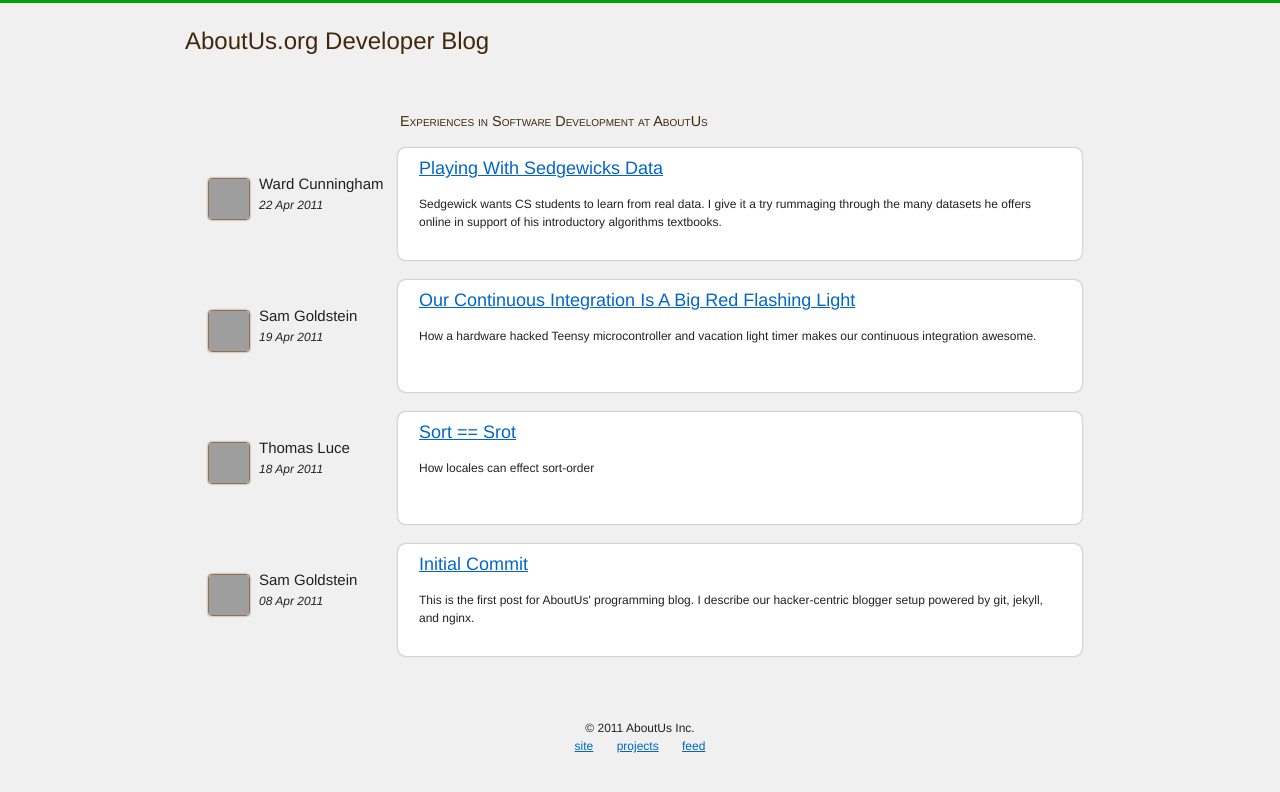
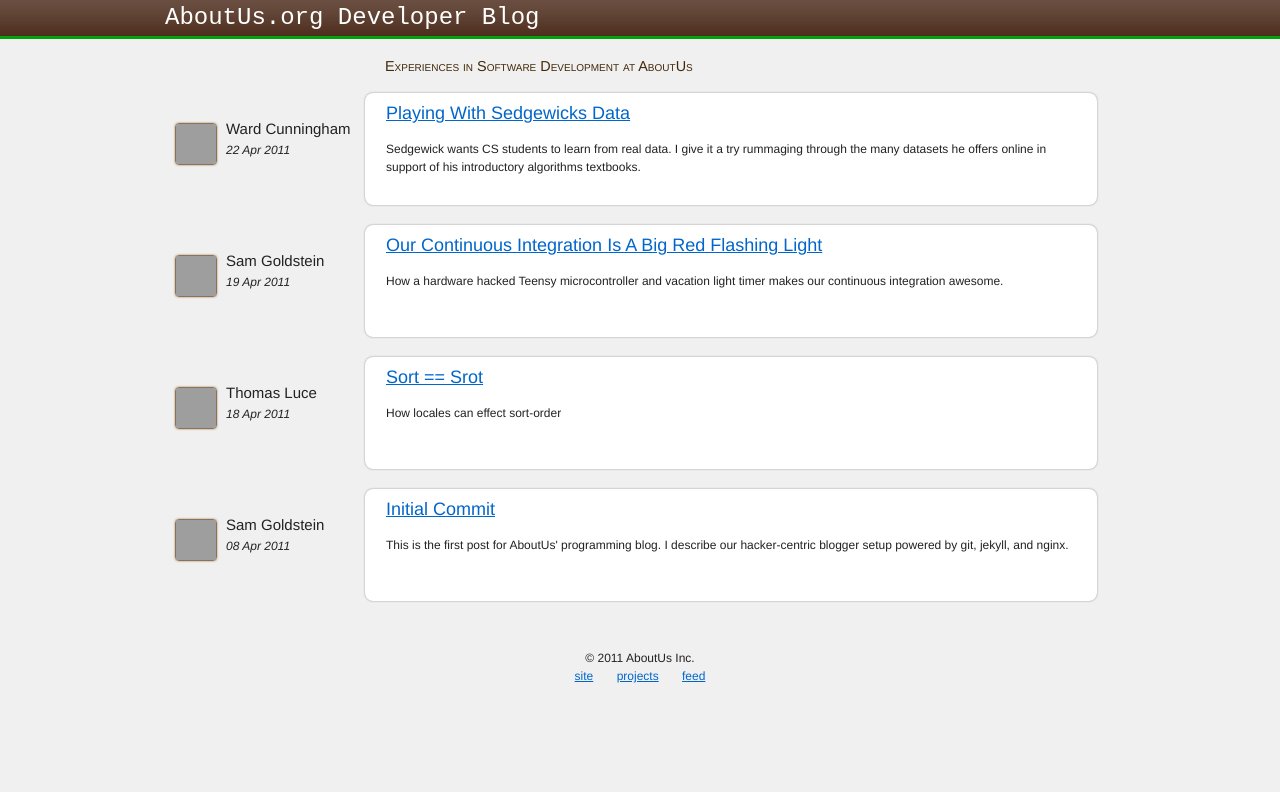
Before and after one commit to AboutUs/devblog, a Jekyll site: the page built from index.markdown, in a window 1280 px wide. Shown: the top 792 px of the page. Built offline with Jekyll 4.4.1, drawn with Linux system fonts in a browser that asks for light colours; Markdown is read by kramdown in place of the engine named in the settings; grey boxes are pictures that could not be loaded.

Commit message:
Better styles

```diff
--- a/css/style.css
+++ b/css/style.css
@@ -16,13 +16,17 @@
 
 
 header {
-  border-top: 3px solid #00a109;
+  border-bottom: 3px solid #00a109;
   margin: 0 0 20px;
+  background-image: url('/images/header-bg.png');
+  background-repeat: repeat-x;
 }
 
 header h2 {
    margin: 0;
-   padding: 20px;
+   padding: 0px;
+   color : #fff;
+   font-family: "Courier New", Courier, monospace;
 }
 
 
@@ -42,12 +46,12 @@
 
 
 header h2 a:link, header h2 a:visited {
-  color: #42280a;
+  color: #fff;
   text-decoration: none;
 }
 
 header h2 a:hover, header h2 a:active {
-   text-decoration: underline;
+  color: #D4FFD6;
 }
 
 div.main {
@@ -131,7 +135,7 @@
   clear: both;
 }
 
-div.post-meta .author, article .wrapper {
+div.post-meta .author, article.with-meta .wrapper {
   padding: 15px;
 }
 
@@ -150,6 +154,9 @@
   clear: both;
 }
 
+.index ul{
+  padding: 0;
+}
 
 .index ul li {
   list-style: none;
```
Also changed, not shown: images/header-bg.png (added).
